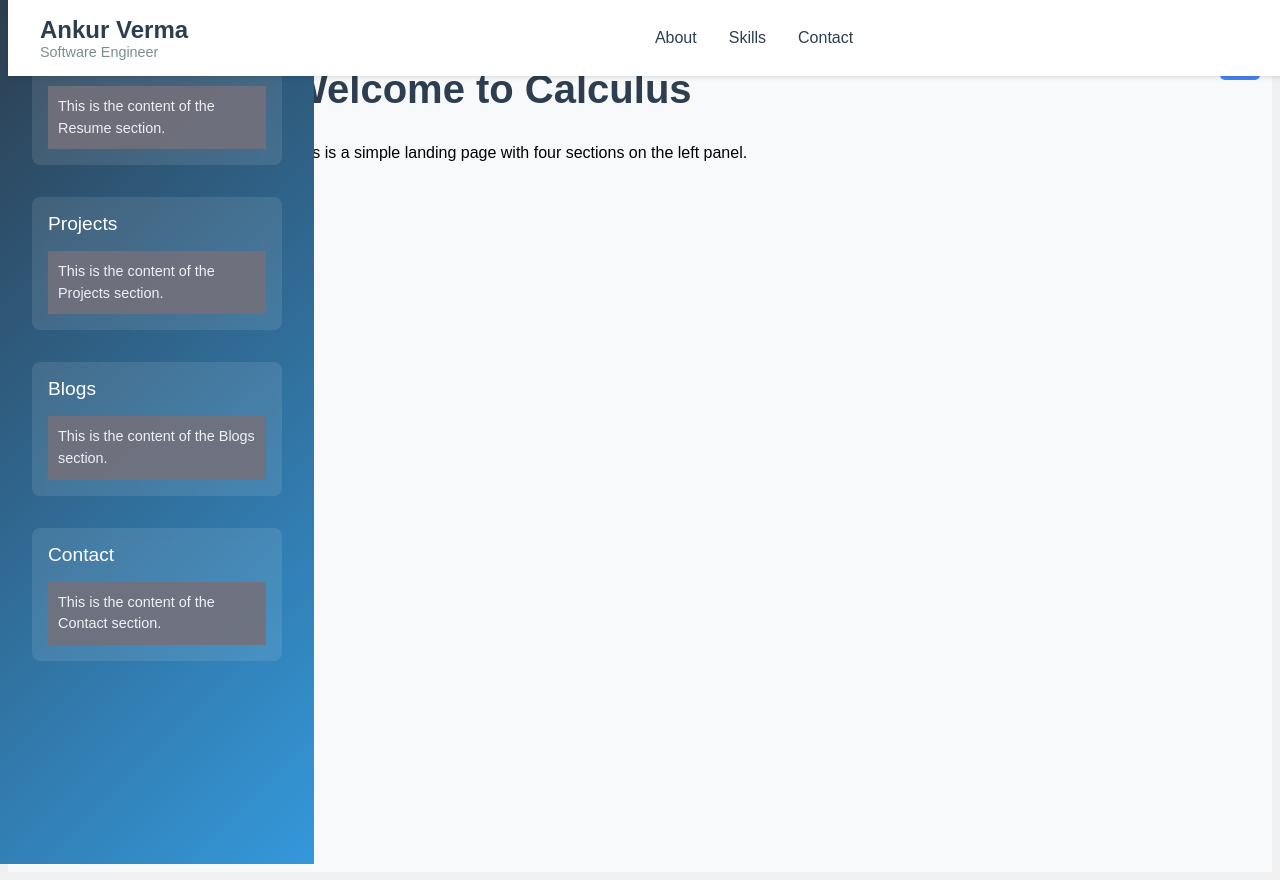
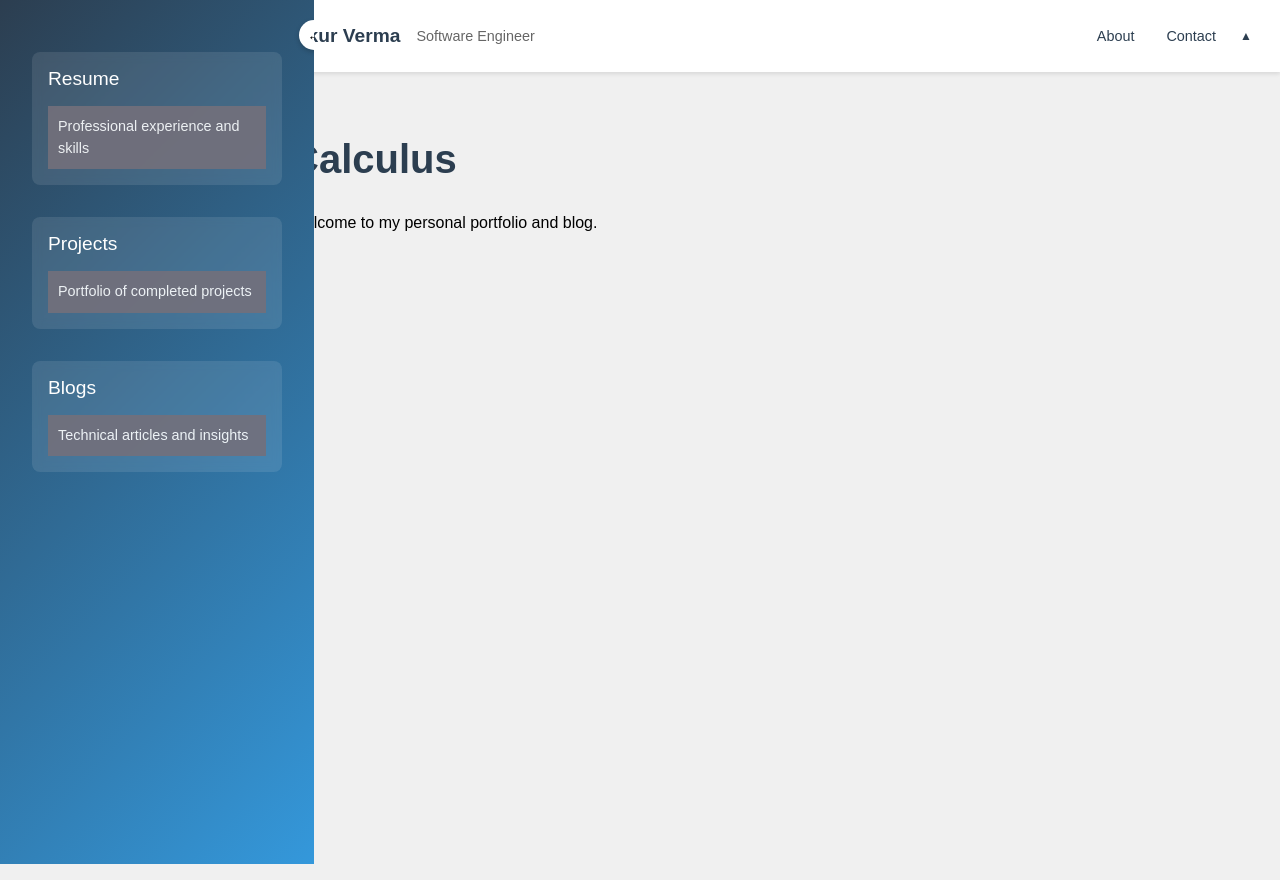
Before and after one commit to ankurv37/ankurv37.github.io, a React (Create React App) app: page / in a window 1280 px wide. After the commit the page ends 816 px from the top, so only its background shows below. Built offline with nearby package versions, Linux system fonts and the light colour scheme.

Commit message:
new changes

```diff
--- a/src/App.css
+++ b/src/App.css
@@ -1,21 +1,22 @@
 /* App.css */
 .App {
-  min-height: 100vh;
-  background-color: #f8f9fa;
-}
-
-.container {
   display: flex;
-  padding-top: 0;  /* Changed from 64px */
-}
-
-.right-panel {
-  flex: 3;
-  margin-left: 250px;
-  padding: 2rem;
   min-height: 100vh;
 }
 
+.main-container {
+  margin-left: var(--panel-width, 250px);
+  transition: margin-left 0.3s ease;
+  z-index: 2;  /* Higher than left panel */
+  position: relative;
+}
+
+.content-container {
+  padding: 2rem;
+  margin-top: var(--header-height, 70px);
+  position: relative;
+  transition: margin-top 0.3s ease;
+}
 .title {
   margin-top: 20px;  /* Added to show Welcome message */
   margin-bottom: 2rem;
--- a/src/App.js
+++ b/src/App.js
@@ -9,23 +9,21 @@ import Home from './components/Home';
 import Blogs from './components/Blogs';
 import Projects from './components/Projects';
 import Resume from './components/Resume';
-import Contact from './components/Contact';
 import OAuth2Callback from './components/OAuth2Callback';
 
 function App() {
   return (
     <Router>
       <div className="App">
-        <Header />
-        <div className="container">
-          <LeftPanel />
-          <div className="right-panel">
+        <LeftPanel />
+        <div className="main-container">
+          <Header />
+          <div className="content-container">
             <Routes>
               <Route path="/" element={<Home />} />
               <Route path="/resume" element={<Resume />} />
               <Route path="/projects" element={<Projects />} />
               <Route path="/blogs" element={<Blogs />} />
-              <Route path="/contact" element={<Contact />} />
               <Route path="/oauth2callback" element={<OAuth2Callback />} />
             </Routes>
           </div>
--- a/src/Header.css
+++ b/src/Header.css
@@ -4,36 +4,71 @@
   background-color: #ffffff;
   box-shadow: 0 2px 4px rgba(0,0,0,0.1);
   padding: 1rem 2rem;
+  position: fixed;
+  top: 0;
+  right: 0;
+  left: var(--panel-width, 250px);
+  transition: all 0.3s ease;
+  z-index: 100;
+}
+
+.site-header.collapsed {
+  height: 30px;
+  padding: 0.5rem 2rem;
+}
+
+.header-content {
   display: flex;
   justify-content: space-between;
   align-items: center;
-  position: fixed;
-  width: 100%;
-  top: 0;
-  z-index: 1000;
+  transition: opacity 0.3s ease;
+}
+
+.header-content.hidden {
+  display: none;
+}
+
+.header-toggle-button {
+  position: absolute;
+  right: 20px;
+  top: 50%;
+  transform: translateY(-50%);
+  background: transparent;
+  border: none;
+  cursor: pointer;
+  color: #2c3e50;
+  font-size: 12px;
+  padding: 4px 8px;
+  z-index: 101;
 }
 
 .header-left {
   display: flex;
-  flex-direction: column;
+  align-items: center;
+  gap: 1rem;
 }
 
 .header-left h1 {
   margin: 0;
-  font-size: 1.5rem;
+  font-size: 1.2rem;
   color: #2c3e50;
 }
 
 .header-left p {
   margin: 0;
   font-size: 0.9rem;
-  color: #7f8c8d;
+  color: #666;
+}
+
+.nav-links {
+  margin-left: auto;
+  padding-right: 2rem;
 }
 
 .nav-links ul {
   display: flex;
+  gap: 2rem;
   list-style: none;
-  gap: 2rem;
   margin: 0;
   padding: 0;
 }
@@ -43,6 +78,7 @@
   color: #2c3e50;
   font-weight: 500;
   transition: color 0.3s ease;
+  font-size: 0.9rem;
 }
 
 .nav-links a:hover {
--- a/src/Header.js
+++ b/src/Header.js
@@ -1,11 +1,21 @@
 // Header.js
-import React from 'react';
+import React, { useState } from 'react';
 import './Header.css';
 import GoogleLoginButton from './components/GoogleLoginButton';
 
 const Header = () => {
+  const [isCollapsed, setIsCollapsed] = useState(false);
+
+  const toggleHeader = () => {
+    setIsCollapsed(!isCollapsed);
+  };
+
   return (
-    <header className="site-header">
+    <header className={`site-header ${isCollapsed ? 'collapsed' : ''}`}>
+      <button className="header-toggle-button" onClick={toggleHeader}>
+        {isCollapsed ? '▼' : '▲'}
+      </button>
+      <div className={`header-content ${isCollapsed ? 'hidden' : ''}`}>
         <div className="header-left">
           <h1>Ankur Verma</h1>
           <p>Software Engineer</p>
@@ -13,13 +23,13 @@ const Header = () => {
         <nav className="nav-links">
           <ul>
             <li><a href="#about">About</a></li>
-          <li><a href="#skills">Skills</a></li>
             <li><a href="#contact">Contact</a></li>
           </ul>
         </nav>
         <div className="header-right">
           <GoogleLoginButton />
         </div>
+      </div>
     </header>
   );
 };
--- a/src/LeftPanel.css
+++ b/src/LeftPanel.css
@@ -1,17 +1,57 @@
 /* LeftPanel.css */
 
 .left-panel {
-  width: 250px;
+  width: var(--panel-width, 250px);
   background: linear-gradient(135deg, #2c3e50 0%, #3498db 100%);
-  min-height: 100vh;
+  height: 100vh;
   padding: 2rem;
   color: white;
   position: fixed;
   left: 0;
   top: 0;
   overflow-y: auto;
+  z-index: 200;
+  transition: width 0.3s ease;
 }
 
+.left-panel.collapsed {
+  --panel-width: 50px;
+  padding: 1rem;
+}
+
+.toggle-button {
+  position: absolute;
+  right: -15px;
+  top: 20px;
+  background: white;
+  border: none;
+  border-radius: 50%;
+  width: 30px;
+  height: 30px;
+  cursor: pointer;
+  box-shadow: 0 2px 5px rgba(0,0,0,0.2);
+  z-index: 1000;
+  display: flex;
+  align-items: center;
+  justify-content: center;
+}
+
+.resize-handle {
+  position: absolute;
+  right: 0;
+  top: 0;
+  width: 5px;
+  height: 100%;
+  cursor: ew-resize;
+  background: transparent;
+}
+.section {
+  margin-top: 20px;
+  background: rgba(255, 255, 255, 0.1);
+  padding: 15px;
+  border-radius: 8px;
+  z-index: 1;
+}
 .section {
   margin-bottom: 2rem;
   padding: 1rem;
--- a/src/LeftPanel.js
+++ b/src/LeftPanel.js
@@ -1,66 +1,56 @@
-import React from 'react';
+import React, { useState, useRef } from 'react';
 import './LeftPanel.css';
 
 const LeftPanel = () => {
+  const [isCollapsed, setIsCollapsed] = useState(false);
+  const [width, setWidth] = useState(250);
+  const panelRef = useRef(null);
+
+  const handleResize = (e) => {
+    if (e.buttons === 1) {
+      const newWidth = e.clientX;
+      if (newWidth >= 50 && newWidth <= 500) {
+        setWidth(newWidth);
+      }
+    }
+  };
+
+  const togglePanel = () => {
+    setIsCollapsed(!isCollapsed);
+  };
+
   return (
-    <div className="left-panel">
+    <div
+      ref={panelRef}
+      className={`left-panel ${isCollapsed ? 'collapsed' : ''}`}
+      style={{ width: isCollapsed ? '50px' : `${width}px` }}
+    >
+      <button className="toggle-button" onClick={togglePanel}>
+        {isCollapsed ? '→' : '←'}
+      </button>
+      <div
+        className="resize-handle"
+        onMouseDown={() => document.addEventListener('mousemove', handleResize)}
+        onMouseUp={() => document.removeEventListener('mousemove', handleResize)}
+      />
+      {!isCollapsed && (
+        <>
           <div className="section">
             <h2>Resume</h2>
-        <div className="content">This is the content of the Resume section.</div>
+            <div className="content">Professional experience and skills</div>
           </div>
           <div className="section">
             <h2>Projects</h2>
-        <div className="content">This is the content of the Projects section.</div>
+            <div className="content">Portfolio of completed projects</div>
           </div>
           <div className="section">
             <h2>Blogs</h2>
-        <div className="content">This is the content of the Blogs section.</div>
+            <div className="content">Technical articles and insights</div>
           </div>
-      <div className="section">
-        <h2>Contact</h2>
-        <div className="content">This is the content of the Contact section.</div>
-      </div>
+        </>
+      )}
     </div>
   );
 };
 
 export default LeftPanel;
-
-/*
-// LeftPanel.js
-import React from 'react';
-import './LeftPanel.css';
-
-const LeftPanel = () => {
-  return (
-    <div className="left-panel">
-      <div className="section">
-        <h3>Resume</h3>
-        <div className="content">
-          <p>Content for Resume</p>
-        </div>
-      </div>
-      <div className="section">
-        <h3>Projects</h3>
-        <div className="content">
-          <p>Content for Projects</p>
-        </div>
-      </div>
-      <div className="section">
-        <h3>Blogs</h3>
-        <div className="content">
-          <p>Content for Blogs</p>
-        </div>
-      </div>
-      <div className="section">
-        <h3>Contact</h3>
-        <div className="content">
-          <p>Content for Contact</p>
-        </div>
-      </div>
-    </div>
-  );
-};
-
-export default LeftPanel;
- */
--- a/src/components/Contact.js
+++ /dev/null
@@ -1,12 +0,0 @@
-import React from 'react';
-
-const Contact = () => {
-  return (
-    <div>
-      {/* Content for the Home route */}
-      <h2>Contact Section</h2>
-    </div>
-  );
-}
-
-export default Contact;
--- a/src/components/Home.js
+++ b/src/components/Home.js
@@ -5,12 +5,9 @@ const Home = () => {
   return (
     <div>
       <div className="title">
-        <h1>Welcome to Calculus</h1>
+        <h1>Calculus</h1>
       </div>
-      <p>This is a simple landing page with four sections on the left panel.</p>
-      <main>
-        <GoogleLoginButton />
-      </main>
+      <p>Welcome to my personal portfolio and blog.</p>
     </div>
   );
 }
```
Also changed, not shown: src/components/Blogs.css (added). Lines whose indentation alone changed are shown as unchanged.
